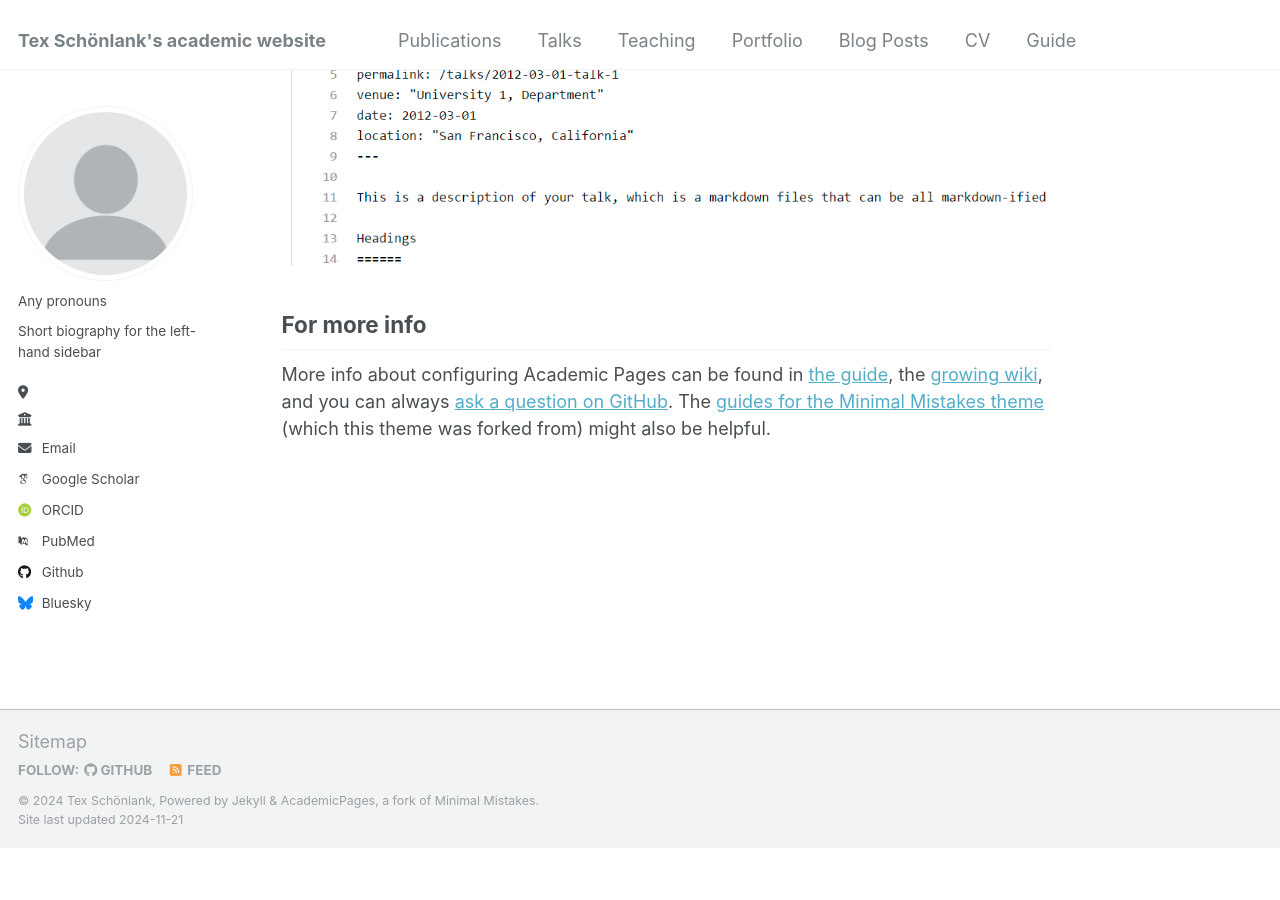
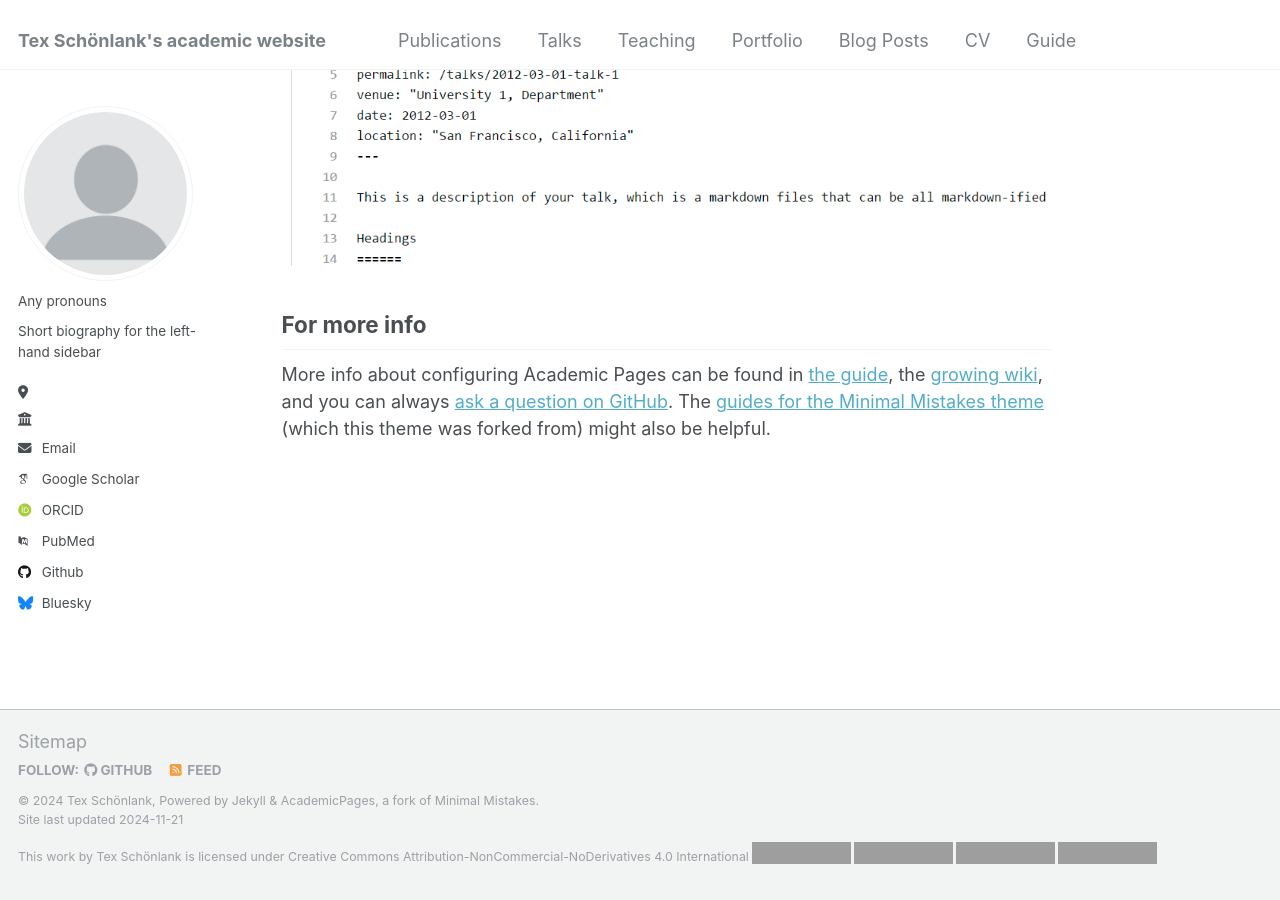
Before and after one commit to TexSchonlank/TexSchonlank.github.io, a Jekyll site: the page built from _pages/about.md, in a window 1280 px wide and 900 px high, scrolled down 2696 px. Built offline with Jekyll 4.4.1, drawn with Linux system fonts in a browser that asks for light colours; some web fonts are replaced; before the commit the page ends 3543 px from its top, so only the background shows below that; grey boxes are pictures that could not be loaded.

Commit message:
test footer

```diff
--- a/_includes/footer.html
+++ b/_includes/footer.html
@@ -22,4 +22,6 @@
 <div class="page__footer-copyright">
   &copy; {{ site.time | date: '%Y' }} {{ site.name | default: site.title }}, {{ site.data.ui-text[site.locale].powered_by | default: "Powered by" }} <a href="http://jekyllrb.com" rel="nofollow">Jekyll</a> &amp; <a href="https://github.com/academicpages/academicpages.github.io">AcademicPages</a>, a fork of <a href="https://mademistakes.com/work/minimal-mistakes-jekyll-theme/" rel="nofollow">Minimal Mistakes</a>.<br />
   Site last updated {{ "now" | date: '%Y-%m-%d' %}}
+
+  <p xmlns:cc="http://creativecommons.org/ns#" ><a rel="cc:attributionURL" href="http://texschonlank.github.io">This work</a> by <span property="cc:attributionName">Tex Schönlank</span> is licensed under <a href="https://creativecommons.org/licenses/by-nc-nd/4.0/?ref=chooser-v1" target="_blank" rel="license noopener noreferrer" style="display:inline-block;">Creative Commons Attribution-NonCommercial-NoDerivatives 4.0 International<img style="height:22px!important;margin-left:3px;vertical-align:text-bottom;" src="https://mirrors.creativecommons.org/presskit/icons/cc.svg?ref=chooser-v1" alt=""><img style="height:22px!important;margin-left:3px;vertical-align:text-bottom;" src="https://mirrors.creativecommons.org/presskit/icons/by.svg?ref=chooser-v1" alt=""><img style="height:22px!important;margin-left:3px;vertical-align:text-bottom;" src="https://mirrors.creativecommons.org/presskit/icons/nc.svg?ref=chooser-v1" alt=""><img style="height:22px!important;margin-left:3px;vertical-align:text-bottom;" src="https://mirrors.creativecommons.org/presskit/icons/nd.svg?ref=chooser-v1" alt=""></a></p>
 </div>
```
